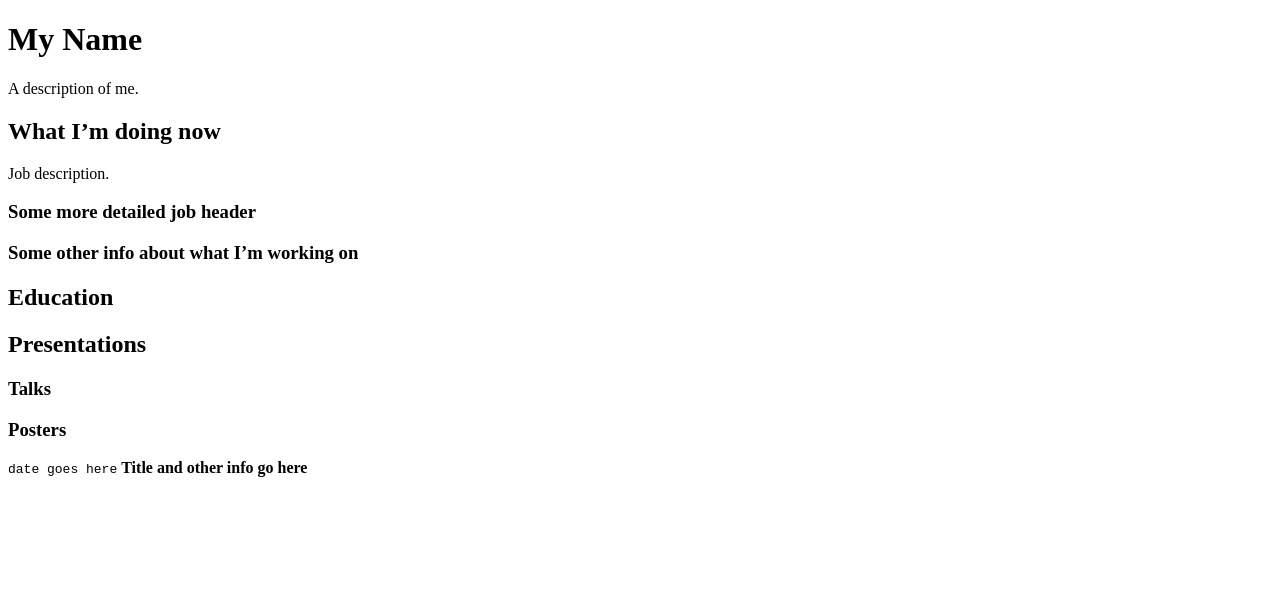
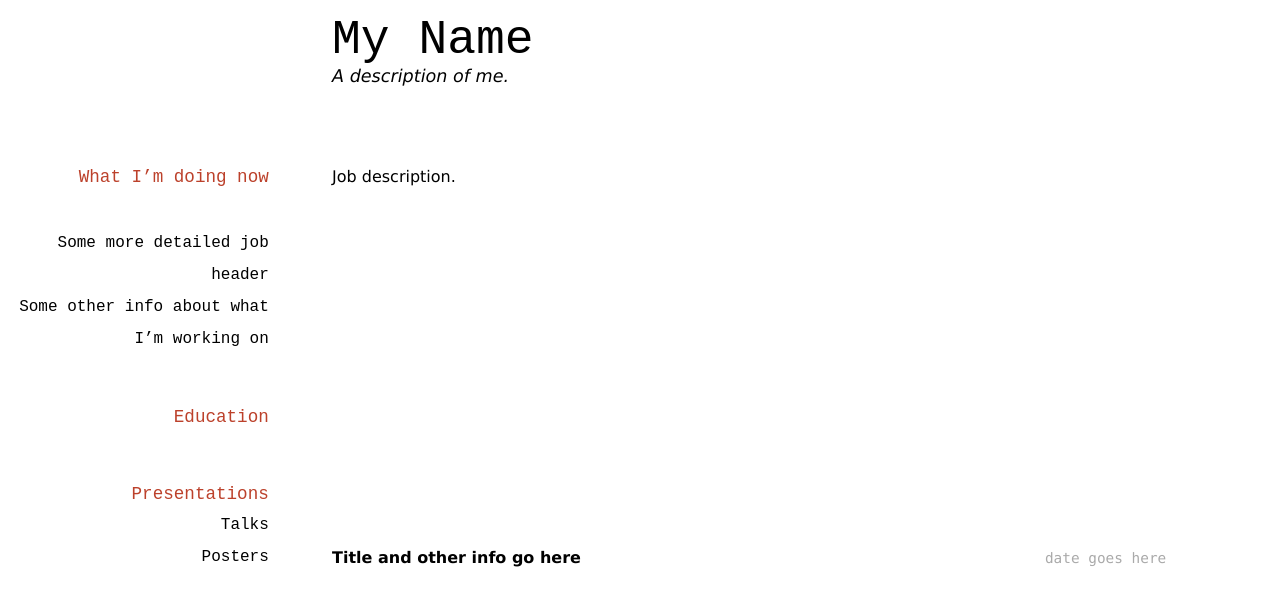
Before and after one commit to mike052577/mike052577.github.io, a Jekyll site: the page built from cv/index.md, in a window 1280 px wide. Shown: the top 606 px of the page. Built offline with Jekyll 4.4.1, drawn with Linux system fonts in a browser that asks for light colours.

Commit message:
adjusted the cv layout

```diff
--- a/_layouts/cv.html
+++ b/_layouts/cv.html
@@ -2,9 +2,8 @@
 <!-- https://github.com/elipapa/markdown-cv/ -->
 <html>
 <head>
-  <meta charset=utf-8 />
-  <link href="css/davewhipp-screen.css" type="text/css" rel="stylesheet" media="screen">
-  <link href="css/davewhipp-print.css" type="text/css" rel="stylesheet" media="print">
+  <title>{{ page.title }}</title>
+  <link href="/css/davewhipp.css" type="text/css" rel="stylesheet" >
 </head>
 <body>
   <div id="main">
```
Also changed, not shown: css/davewhipp.css (renamed from css/davewhipp-screen.css).
